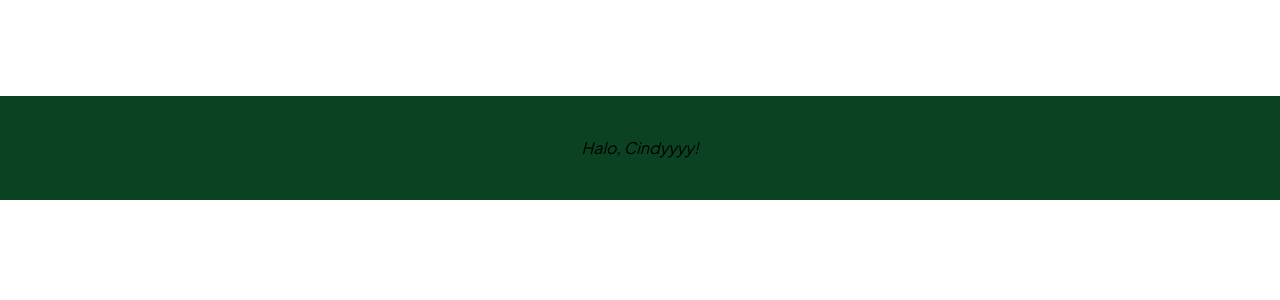
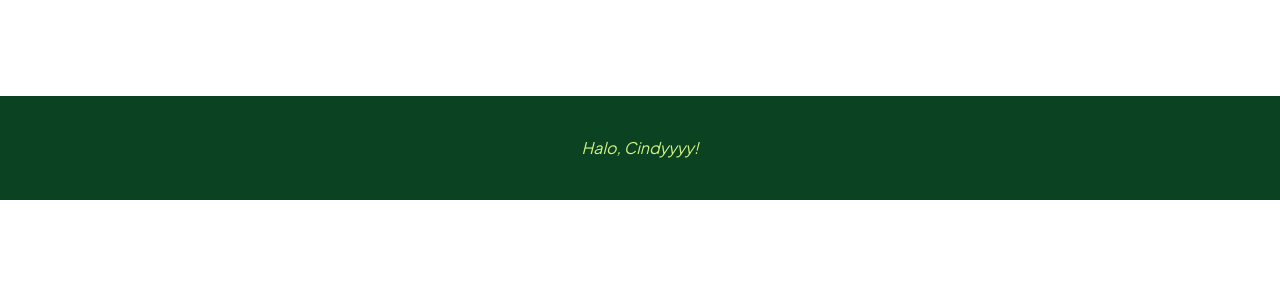
Before and after one commit to chikasariw/ecobank, a Next.js app: page / in a window 1280 px wide. Shown: the top 300 px of the page. Built offline with nearby package versions, Linux system fonts and the light colour scheme.

Commit message:
edit text di landing

```diff
--- a/src/app/page.tsx
+++ b/src/app/page.tsx
@@ -4,10 +4,9 @@ export default function Home() {
       {/* HERO */}
       <div className="flex flex-col lg:flex-row max-w-screen-xl items-center bg-eb-primary-green-800 justify-center mx-auto p-10 my-4 lg:my-24">
         <div>
-          <h1 className="italic eb-primary-green">Halo, Cindyyyy!</h1>
+          <h1 className="italic text-eb-primary-ygreen-400">Halo, Cindyyyy!</h1>
         </div>
       </div>
     </main>
-
   );
 }
```
